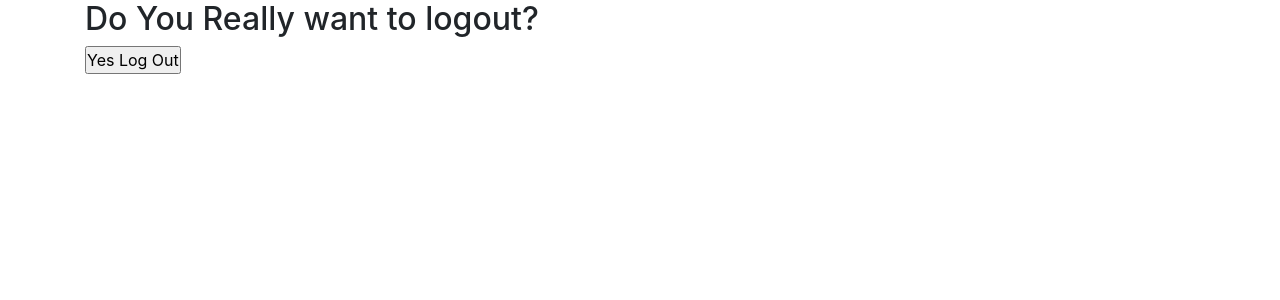
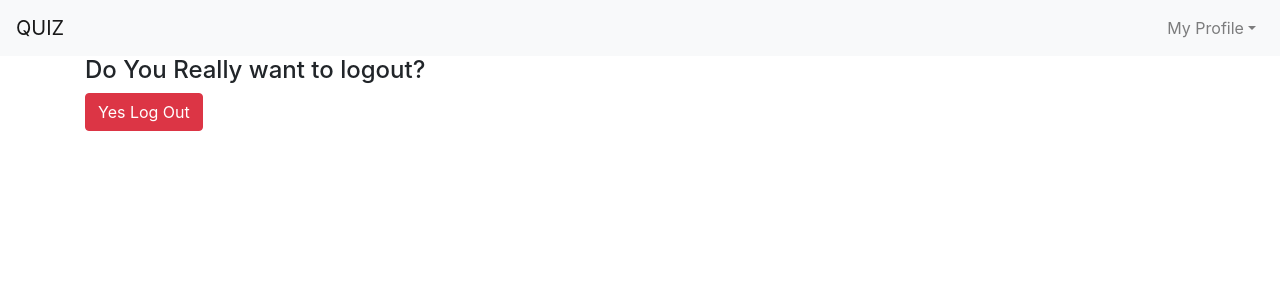
Before and after one commit to rohitgeddam/bitd_quiz_app, a Django app: page /accounts/logout/ in a window 1280 px wide. Shown: the top 300 px of the page. Run offline with Django 3.2, Linux system fonts and the light colour scheme; the visitor is signed in with stand-in values (Sample User, id 1); some libraries are stand-ins or nearby versions.

Commit message:
add bootstrap and navbar

```diff
--- a/quiz/settings.py
+++ b/quiz/settings.py
@@ -44,7 +44,7 @@ INSTALLED_APPS = [
     # 3rd party
     'allauth',
     'allauth.account',
-
+    'crispy_forms',
     # user apps,
     'users.apps.UsersConfig',
     'user_profile.apps.UserProfileConfig',
@@ -150,6 +150,8 @@ SITE_ID = 1
 EMAIL_BACKEND = 'django.core.mail.backends.console.EmailBackend'
 
 
+CRISPY_TEMPLATE_PACK = 'bootstrap4'
+
 # allauth config
 LOGIN_REDIRECT_URL = 'home_page'
 ACCOUNT_LOGOUT_REDIRECT = 'home_page'
--- a/templates/_base.html
+++ b/templates/_base.html
@@ -1,6 +1,6 @@
 {% load static %}
+
 <!DOCTYPE html>
-
 <!--[if lt IE 7]>      <html class="no-js lt-ie9 lt-ie8 lt-ie7"> <![endif]-->
 <!--[if IE 7]>         <html class="no-js lt-ie9 lt-ie8"> <![endif]-->
 <!--[if IE 8]>         <html class="no-js lt-ie9"> <![endif]-->
@@ -22,6 +22,42 @@
         <!--[if lt IE 7]>
             <p class="browsehappy">You are using an <strong>outdated</strong> browser. Please <a href="#">upgrade your browser</a> to improve your experience.</p>
         <![endif]-->
+
+
+          <nav class="navbar navbar-expand-lg navbar-light bg-light">
+                <a class="navbar-brand" href="/">QUIZ</a>
+                <button class="navbar-toggler" type="button" data-toggle="collapse" data-target="#navbarNavDropdown" aria-controls="navbarNavDropdown" aria-expanded="false" aria-label="Toggle navigation">
+                    <span class="navbar-toggler-icon"></span>
+                </button>
+
+                    <div class="collapse navbar-collapse" id="navbarNavDropdown">
+                        <ul class="navbar-nav w-100">
+
+                {% if user.is_authenticated %}
+                            <li class="nav-item dropdown ml-auto">
+                                <a class="nav-link dropdown-toggle" href="#" id="navbarDropdownMenuLink" data-toggle="dropdown" aria-haspopup="true" aria-expanded="false">My Profile</a>
+                                <div class="dropdown-menu dropdown-menu-right" aria-labelledby="navbarDropdownMenuLink">
+                                    <a class="dropdown-item" href="#">Action</a>
+                                    <a class="dropdown-item" href="#">Another action</a>
+                                    <a class="dropdown-item" href="#">Something else here</a>
+                                    <div class="dropdown-divider"></div>
+                                    <a class="dropdown-item" href="{% url 'account_logout' %}">Log Out</a>
+                                </div>
+                            </li>
+                {% else %}
+                    <li class="nav-item ml-auto">
+                            <a class="nav-link" href="{% url 'account_login' %}">Log In</a>
+                    </li>
+                    <li class="nav-item">
+                            <a class="nav-link" href="{% url 'account_signup' %}">Sign Up</a>
+                    </li>
+                {% endif %}
+                        </ul>
+                    </div>
+            </nav>
+
+
+
         <div class="container">
             {% block content %}{% endblock %}
         </div>
--- a/templates/account/login.html
+++ b/templates/account/login.html
@@ -1,11 +1,12 @@
 {% extends '_base.html' %}
+{% load crispy_forms_tags %}
 
 
 {% block content %}
     <form action="" method="post">
 
     {% csrf_token %}
-    {{ form.as_p }}
-    <input type="submit" value="Log In">
+    {{ form|crispy }}
+    <input type="submit" value="Log In" class="btn btn-primary">
     </form>
 {% endblock content %}{
--- a/templates/account/logout.html
+++ b/templates/account/logout.html
@@ -5,7 +5,7 @@
     <form action="{% url 'account_logout'%}" method="post">
 
     {% csrf_token %}
-    <h2>Do You Really want to logout?</h2>
-    <input type="submit" value="Yes Log Out">
+    <h4>Do You Really want to logout?</h4>
+    <input type="submit" value="Yes Log Out" class="btn btn-danger">
     </form>
 {% endblock content %}
--- a/templates/account/signup.html
+++ b/templates/account/signup.html
@@ -1,12 +1,12 @@
 {% extends '_base.html' %}
-
+{% load crispy_forms_tags %}
 
 {% block content %}
     <form action="" method="post">
 
     {% csrf_token %}
-    {{ form.as_p }}
-    <input type="submit" value="Sign Up">
+    {{ form|crispy }}
+    <input type="submit" value="Sign Up" class="btn btn-primary">
 
     </form>
 {% endblock content %}{
```
